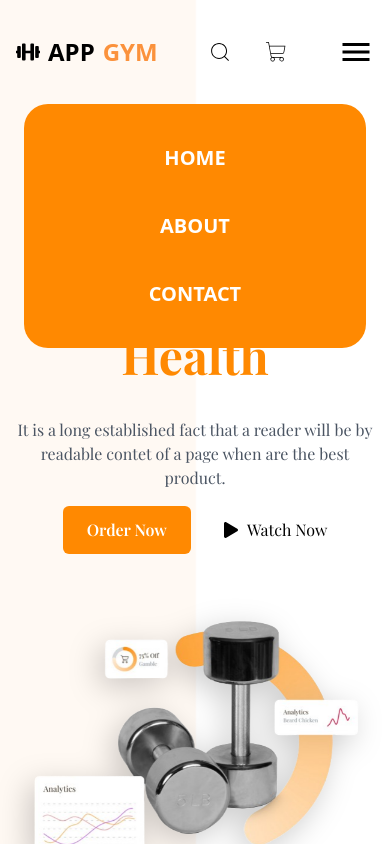
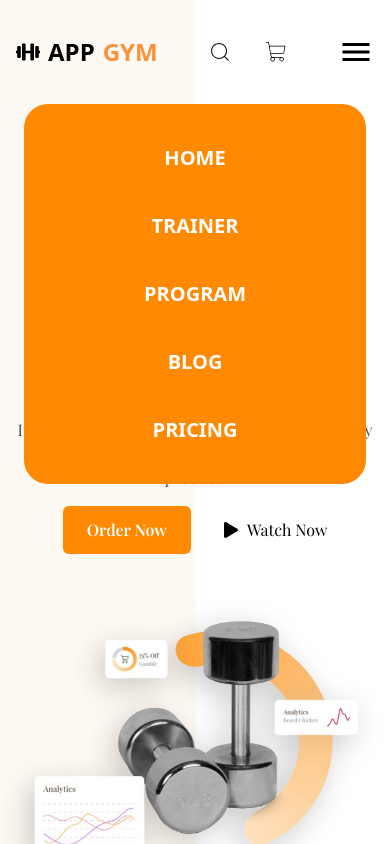
Before and after one commit to vuduyhung/app-gym, a React (Vite) app: page / in a window 390 px wide. Both pictures are taken after a click on the element 355 px from the left and 52 px from the top of the page. Shown: the top 844 px of the page. Built offline with nearby package versions, Linux system fonts and the light colour scheme; a web font is replaced by a local one.

Commit message:
fix bug MobileMenu not hidden on md screen size

```diff
--- a/src/components/Equipments/Equipments.jsx
+++ b/src/components/Equipments/Equipments.jsx
@@ -50,7 +50,7 @@ const Equipments = () => {
               initial="hidden"
               whileInView="visible"
               key={item.id}
-              className="space-y-4 rounded-xl bg-[#fbfbfb] bg-gray-100 p-6 hover:bg-white hover:shadow-[0_0_22px_0_rgba(0,0,0,0.15)]"
+              className="space-y-4 rounded-xl bg-gray-100 p-6 hover:bg-white hover:shadow-[0_0_22px_0_rgba(0,0,0,0.15)]"
             >
               <div className="text-4xl">{item.icon}</div>
               <div className="text-2xl font-semibold">
--- a/src/components/Navbar/MobileMenu.jsx
+++ b/src/components/Navbar/MobileMenu.jsx
@@ -10,7 +10,7 @@ const MobileMenu = ({ openMenu }) => {
           animate={{ opacity: 1, y: 0 }}
           exit={{ opacity: 0, y: -100 }}
           transition={{ duration: 0.5 }}
-          className="absolute left-0 top-20 z-20 h-screen w-full"
+          className="absolute left-0 top-20 z-20 h-screen w-full md:hidden"
         >
           <div className="m-6 rounded-3xl bg-primary py-10 text-xl font-semibold uppercase text-white">
             <ul className="flex flex-col items-center justify-center gap-10">
@@ -18,10 +18,16 @@ const MobileMenu = ({ openMenu }) => {
                 <a href="#">Home</a>
               </li>
               <li>
-                <a href="#">About</a>
+                <a href="#">Trainer</a>
               </li>
               <li>
-                <a href="#">Contact</a>
+                <a href="#">Program</a>
+              </li>
+              <li>
+                <a href="#">Blog</a>
+              </li>
+              <li>
+                <a href="#">Pricing</a>
               </li>
             </ul>
           </div>
```
